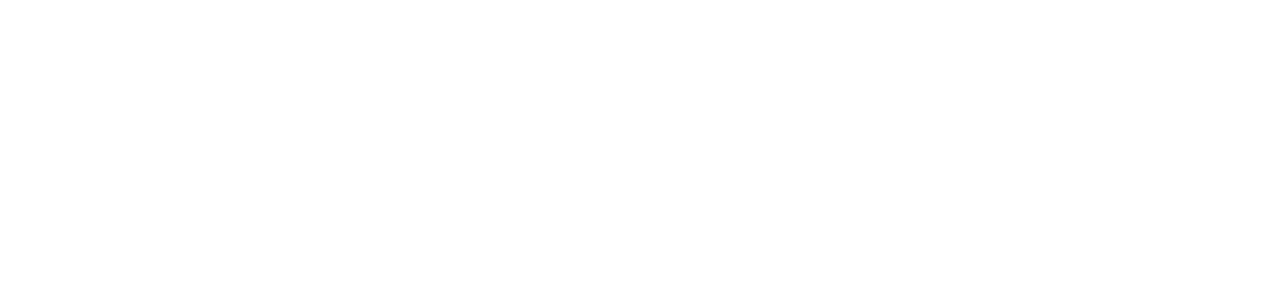
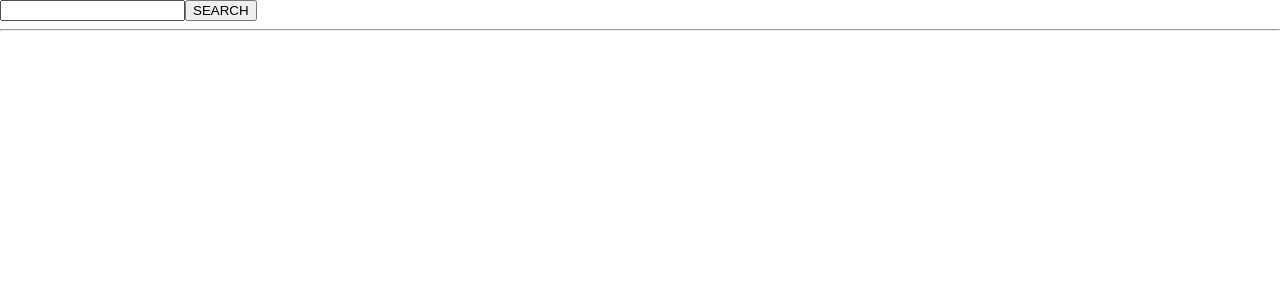
Before and after one commit to wishtack-training/wt-training-angular, an Angular app: page / in a window 1280 px wide. Shown: the top 300 px of the page. Built offline with nearby package versions, Linux system fonts and the light colour scheme.

Commit message:
🚧 add book search

```diff
--- a/src/app/app.component.html
+++ b/src/app/app.component.html
@@ -1 +1,3 @@
+<mc-book-search></mc-book-search>
+<hr>
 <mc-cart></mc-cart>
--- /dev/null
+++ b/src/app/book-search/book-search.component.html
@@ -0,0 +1,7 @@
+<form [formGroup]="searchForm" (ngSubmit)="search()">
+  <!--  @todo use material form field. -->
+  <input formControlName="keywords" type="text"/>
+  <!--  @todo use checkboxes & radios for filtering and sorting. -->
+  <!-- https://developers.google.com/books/docs/v1/reference/volumes/list -->
+  <button type="submit">SEARCH</button>
+</form>
--- /dev/null
+++ b/src/app/book-search/book-search.component.ts
@@ -0,0 +1,19 @@
+import { Component } from '@angular/core';
+import { FormControl, FormGroup } from '@angular/forms';
+
+@Component({
+  selector: 'mc-book-search',
+  templateUrl: './book-search.component.html',
+  styleUrls: ['./book-search.component.css']
+})
+export class BookSearchComponent {
+
+  searchForm = new FormGroup({
+    keywords: new FormControl()
+  });
+
+  search() {
+    console.log(this.searchForm.value);
+    // @todo {keywords, orderBy, langRestrict}
+  }
+}
```
Also changed, not shown: src/app/app.module.ts (+6 -2 lines), src/app/book-search/book-search.component.css (added).
